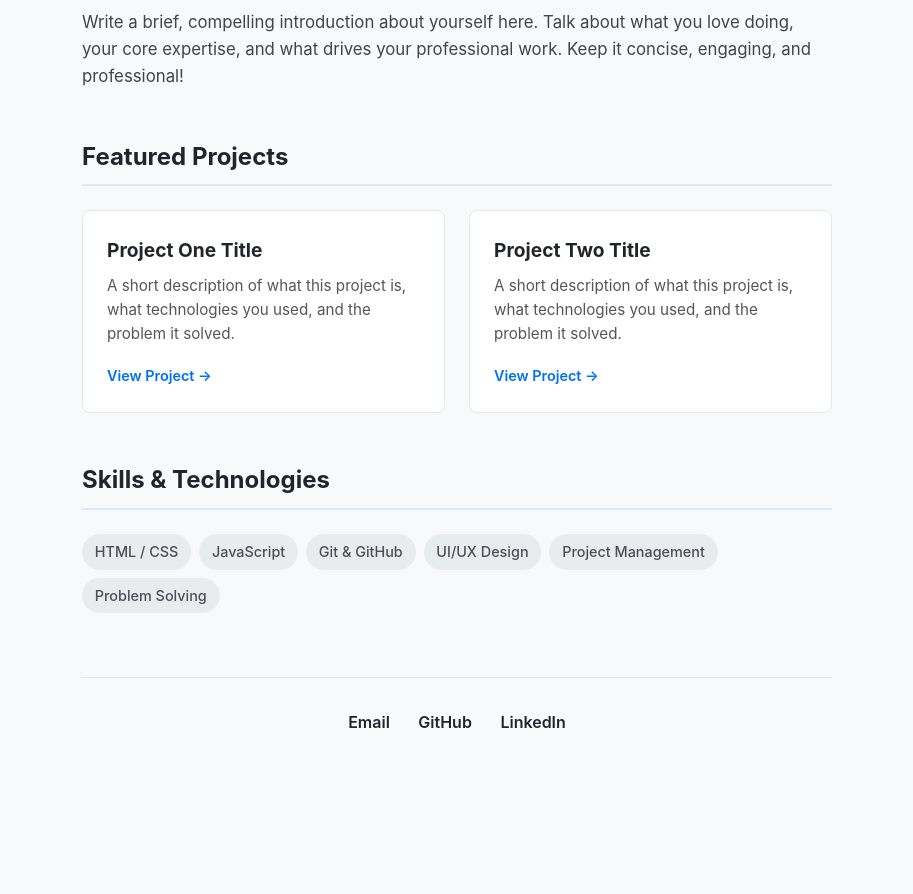
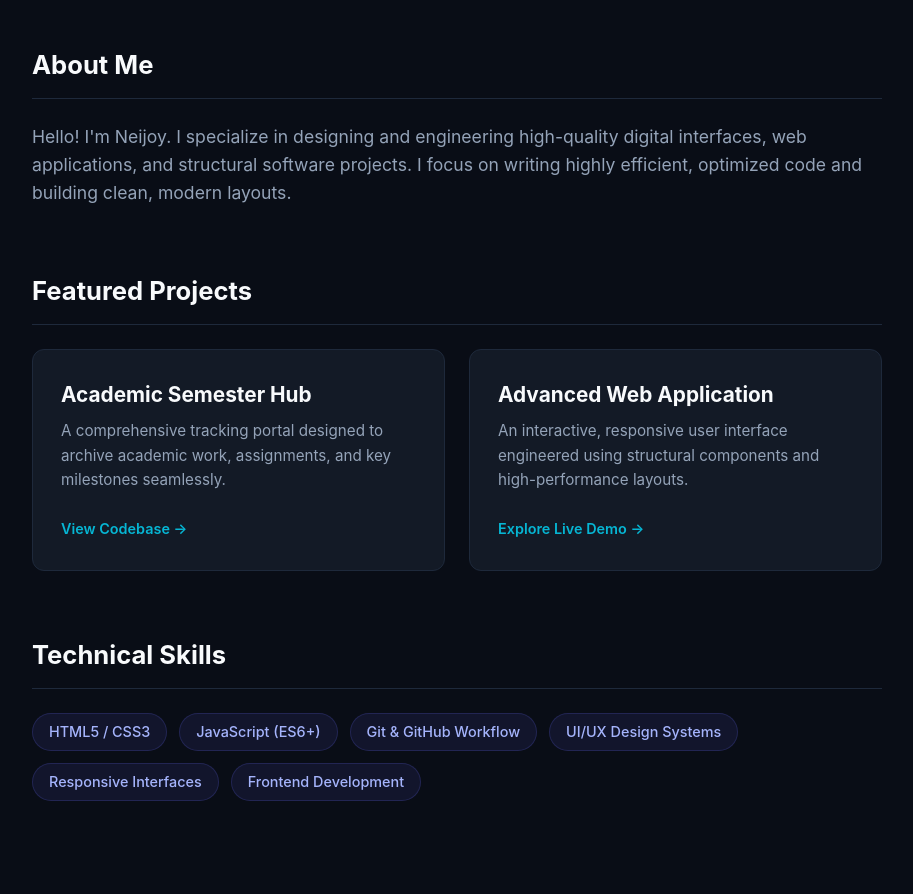
Before and after one commit to neijoy123/Neijoy-Sem, a plain HTML site: page index.html in a window 1280 px wide. Shown: the part 246-1140 px from the top of the page, without its empty margins (183-1096 px from the left). Before the commit the page ends 1014 px from the top, so only its background shows below. Drawn offline with Linux system fonts and the light colour scheme.

Commit message:
Update index.html

```diff
--- a/index.html
+++ b/index.html
@@ -3,15 +3,17 @@
 <head>
     <meta charset="UTF-8">
     <meta name="viewport" content="width=device-width, initial-scale=1.0">
-    <title>Your Name | Portfolio</title>
+    <title>Neijoy | Professional Portfolio</title>
     <style>
-        /* Modern Minimalist Design Styles */
+        /* Modern Dark Theme Design Custom Styles */
         :root {
-            --bg-color: #f8f9fa;
-            --text-color: #212529;
-            --accent-color: #0070f3;
-            --card-bg: #ffffff;
-            --border-color: #e2e8f0;
+            --bg-dark: #090d16;
+            --card-bg: #131a26;
+            --accent-glow: #6366f1;
+            --accent-cyan: #06b6d4;
+            --text-primary: #f8fafc;
+            --text-secondary: #94a3b8;
+            --border-color: #1e293b;
         }
 
         * {
@@ -22,192 +24,211 @@
 
         body {
             font-family: -apple-system, BlinkMacSystemFont, "Segoe UI", Roboto, Helvetica, Arial, sans-serif;
-            background-color: var(--bg-color);
-            color: var(--text-color);
+            background-color: var(--bg-dark);
+            color: var(--text-primary);
             line-height: 1.6;
-            padding: 2rem 1rem;
+            padding: 3rem 1.5rem;
         }
 
-        .container {
-            max-width: 750px;
+        .portfolio-wrapper {
+            max-width: 850px;
             margin: 0 auto;
         }
 
-        /* Header Section */
+        /* Hero / Header Section */
         header {
-            margin-bottom: 3rem;
             text-align: center;
+            padding: 4rem 0 3rem 0;
+            position: relative;
         }
 
         header h1 {
-            font-size: 2.5rem;
+            font-size: 3.5rem;
             font-weight: 800;
             letter-spacing: -0.05rem;
             margin-bottom: 0.5rem;
+            background: linear-gradient(135deg, var(--accent-glow), var(--accent-cyan));
+            -webkit-background-clip: text;
+            -webkit-text-fill-color: transparent;
         }
 
         header p {
-            color: #666;
-            font-size: 1.2rem;
+            color: var(--text-secondary);
+            font-size: 1.3rem;
+            font-weight: 400;
         }
 
-        /* Sections */
+        /* Section Layout elements */
         section {
-            margin-bottom: 3rem;
+            margin-bottom: 4rem;
         }
 
         h2 {
-            font-size: 1.5rem;
-            border-bottom: 2px solid var(--border-color);
-            padding-bottom: 0.5rem;
+            font-size: 1.6rem;
+            font-weight: 700;
+            border-bottom: 1px solid var(--border-color);
+            padding-bottom: 0.75rem;
             margin-bottom: 1.5rem;
-            font-weight: 700;
+            display: flex;
+            align-items: center;
+            gap: 0.5rem;
         }
 
-        .about-text {
-            font-size: 1.05rem;
-            color: #444;
+        .bio-text {
+            color: var(--text-secondary);
+            font-size: 1.1rem;
+            max-width: 100%;
         }
 
-        /* Projects Grid */
-        .grid {
+        /* Responsive Project Cards Grid */
+        .projects-grid {
             display: grid;
             grid-template-columns: 1fr;
             gap: 1.5rem;
         }
 
-        @media (min-width: 600px) {
-            .grid {
+        @media (min-width: 650px) {
+            .projects-grid {
                 grid-template-columns: 1fr 1fr;
             }
         }
 
-        .card {
+        .project-card {
             background: var(--card-bg);
             border: 1px solid var(--border-color);
-            border-radius: 8px;
-            padding: 1.5rem;
-            transition: transform 0.2s ease, box-shadow 0.2s ease;
+            border-radius: 12px;
+            padding: 1.75rem;
+            transition: all 0.3s cubic-bezier(0.4, 0, 0.2, 1);
         }
 
-        .card:hover {
-            transform: translateY(-4px);
-            box-shadow: 0 10px 20px rgba(0,0,0,0.05);
+        .project-card:hover {
+            transform: translateY(-5px);
+            border-color: var(--accent-glow);
+            box-shadow: 0 10px 30px rgba(99, 102, 241, 0.1);
         }
 
-        .card h3 {
+        .project-card h3 {
             margin-bottom: 0.5rem;
-            font-size: 1.2rem;
+            font-size: 1.3rem;
+            color: var(--text-primary);
         }
 
-        .card p {
-            color: #555;
+        .project-card p {
+            color: var(--text-secondary);
             font-size: 0.95rem;
-            margin-bottom: 1rem;
+            margin-bottom: 1.5rem;
+            min-height: 60px;
         }
 
-        .card a {
-            color: var(--accent-color);
+        .project-card a {
+            color: var(--accent-cyan);
             text-decoration: none;
             font-weight: 600;
             font-size: 0.9rem;
+            display: inline-flex;
+            align-items: center;
         }
 
-        /* Skills Tags */
-        .skills-container {
+        .project-card a:hover {
+            text-decoration: underline;
+        }
+
+        /* Tech Stack Tags */
+        .skills-list {
             display: flex;
             flex-wrap: wrap;
-            gap: 0.5rem;
+            gap: 0.75rem;
         }
 
-        .tag {
-            background: #e9ecef;
-            color: #495057;
-            padding: 0.4rem 0.8rem;
-            border-radius: 20px;
+        .skill-badge {
+            background: rgba(99, 102, 241, 0.1);
+            color: #a5b4fc;
+            border: 1px solid rgba(99, 102, 241, 0.2);
+            padding: 0.4rem 1rem;
+            border-radius: 30px;
             font-size: 0.9rem;
             font-weight: 500;
         }
 
-        /* Footer & Links */
+        /* Contact & Footer */
         footer {
             text-align: center;
-            margin-top: 4rem;
-            padding-top: 2rem;
+            margin-top: 6rem;
+            padding-top: 2.5rem;
             border-top: 1px solid var(--border-color);
         }
 
-        .social-links a {
-            color: var(--text-color);
-            margin: 0 0.75rem;
+        .social-nav a {
+            color: var(--text-secondary);
+            margin: 0 1rem;
             text-decoration: none;
             font-weight: 600;
+            transition: color 0.2s ease;
         }
 
-        .social-links a:hover {
-            color: var(--accent-color);
+        .social-nav a:hover {
+            color: var(--accent-glow);
         }
     </style>
 </head>
 <body>
 
-    <div class="container">
+    <div class="portfolio-wrapper">
 
-        <!-- HEADER -->
+        <!-- HERO HEADER -->
         <header>
-            <h1>Your Name</h1>
-            <p>Your Profession / Job Title</p>
+            <h1>Neijoy</h1>
+            <p>Software Developer & Designer</p>
         </header>
 
-        <!-- ABOUT ME -->
+        <!-- ABOUT ME SECTION -->
         <section id="about">
             <h2>About Me</h2>
-            <p class="about-text">
-                Write a brief, compelling introduction about yourself here. Talk about what you love doing, your core expertise, and what drives your professional work. Keep it concise, engaging, and professional!
+            <p class="bio-text">
+                Hello! I'm Neijoy. I specialize in designing and engineering high-quality digital interfaces, web applications, and structural software projects. I focus on writing highly efficient, optimized code and building clean, modern layouts.
             </p>
         </section>
 
-        <!-- PROJECTS -->
+        <!-- FEATURED PROJECTS SECTION -->
         <section id="projects">
             <h2>Featured Projects</h2>
-            <div class="grid">
+            <div class="projects-grid">
 
-                <!-- Project 1 -->
-                <div class="card">
-                    <h3>Project One Title</h3>
-                    <p>A short description of what this project is, what technologies you used, and the problem it solved.</p>
-                    <a href="#" target="_blank">View Project &rarr;</a>
+                <!-- Card 1 -->
+                <div class="project-card">
+                    <h3>Academic Semester Hub</h3>
+                    <p>A comprehensive tracking portal designed to archive academic work, assignments, and key milestones seamlessly.</p>
+                    <a href="https://github.com/neijoy123/Neijoy-Sem" target="_blank">View Codebase &rarr;</a>
                 </div>
 
-                <!-- Project 2 -->
-                <div class="card">
-                    <h3>Project Two Title</h3>
-                    <p>A short description of what this project is, what technologies you used, and the problem it solved.</p>
-                    <a href="#" target="_blank">View Project &rarr;</a>
+                <!-- Card 2 -->
+                <div class="project-card">
+                    <h3>Advanced Web Application</h3>
+                    <p>An interactive, responsive user interface engineered using structural components and high-performance layouts.</p>
+                    <a href="https://github.com/neijoy123" target="_blank">Explore Live Demo &rarr;</a>
                 </div>
 
             </div>
         </section>
 
-        <!-- SKILLS -->
+        <!-- TECHNICAL SKILLS SECTION -->
         <section id="skills">
-            <h2>Skills & Technologies</h2>
-            <div class="skills-container">
-                <span class="tag">HTML / CSS</span>
-                <span class="tag">JavaScript</span>
-                <span class="tag">Git & GitHub</span>
-                <span class="tag">UI/UX Design</span>
-                <span class="tag">Project Management</span>
-                <span class="tag">Problem Solving</span>
+            <h2>Technical Skills</h2>
+            <div class="skills-list">
+                <span class="skill-badge">HTML5 / CSS3</span>
+                <span class="skill-badge">JavaScript (ES6+)</span>
+                <span class="skill-badge">Git & GitHub Workflow</span>
+                <span class="skill-badge">UI/UX Design Systems</span>
+                <span class="skill-badge">Responsive Interfaces</span>
+                <span class="skill-badge">Frontend Development</span>
             </div>
         </section>
 
-        <!-- FOOTER & CONTACT -->
+        <!-- FOOTER & CONTACT LINKS -->
         <footer>
-            <div class="social-links">
-                <a href="mailto:your.email@example.com">Email</a>
-                <a href="https://github.com" target="_blank">GitHub</a>
-                <a href="https://linkedin.com" target="_blank">LinkedIn</a>
+            <div class="social-nav">
+                <a href="https://github.com/neijoy123" target="_blank">GitHub Profile</a>
+                <a href="mailto:neijoy.contact@example.com">Contact Email</a>
             </div>
         </footer>
 
```
